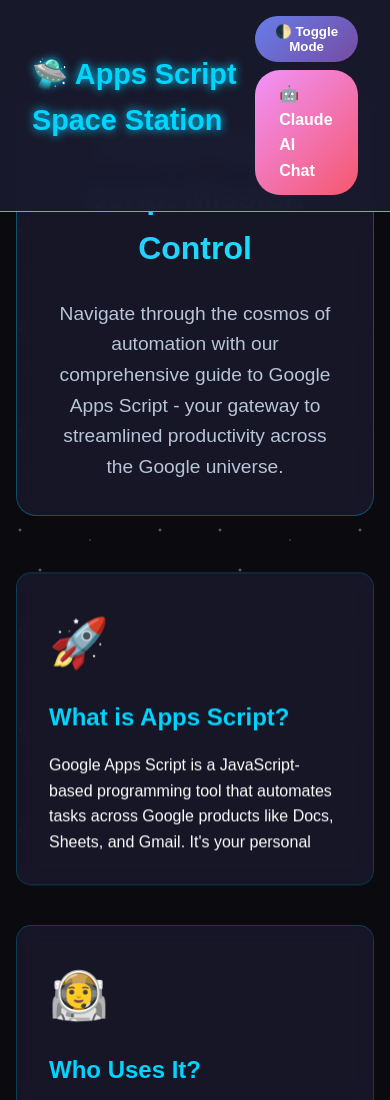
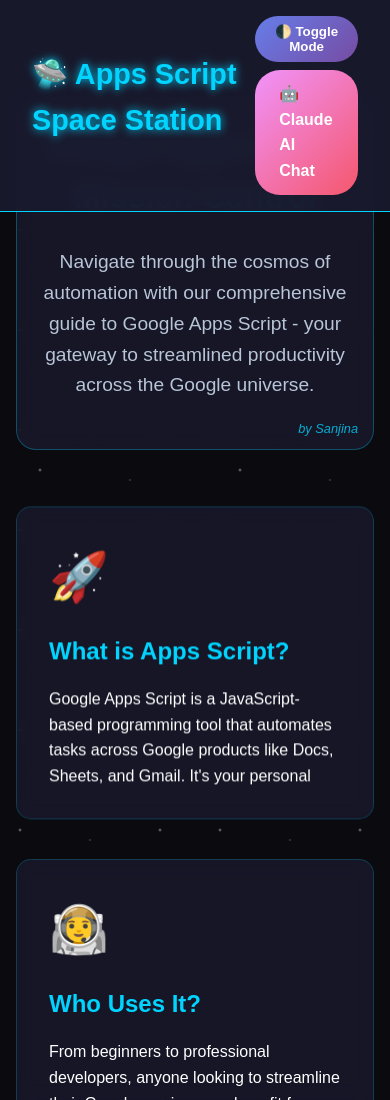
Before and after one commit to ssmoon-debug/AppScript, a plain HTML site: page index.html in a window 390 px wide. Shown: the top 1100 px of the page. Drawn offline with Linux system fonts and the light colour scheme.

Commit message:
Update index.html

```diff
--- a/index.html
+++ b/index.html
@@ -158,6 +158,7 @@
             border-radius: 20px;
             backdrop-filter: blur(10px);
             border: 1px solid rgba(0, 212, 255, 0.3);
+            position: relative;
         }
 
         .hero h1 {
@@ -174,6 +175,23 @@
             color: var(--text-secondary);
             max-width: 600px;
             margin: 0 auto;
+        }
+
+        .author-credit {
+            position: absolute;
+            bottom: 15px;
+            right: 20px;
+            font-size: 0.9rem;
+            color: var(--accent-primary);
+            font-style: italic;
+            opacity: 0.8;
+            transition: all 0.3s ease;
+        }
+
+        .author-credit:hover {
+            opacity: 1;
+            transform: scale(1.05);
+            text-shadow: 0 0 8px var(--accent-primary);
         }
 
         /* Interactive Cards */
@@ -367,6 +385,16 @@
                 font-size: 2rem;
             }
 
+            .hero {
+                padding: 2rem 1.5rem 3rem;
+            }
+
+            .author-credit {
+                bottom: 10px;
+                right: 15px;
+                font-size: 0.8rem;
+            }
+
             .pros-cons {
                 grid-template-columns: 1fr;
             }
@@ -421,6 +449,7 @@
         <section class="hero">
             <h1 class="floating">Google Apps Script Mission Control</h1>
             <p>Navigate through the cosmos of automation with our comprehensive guide to Google Apps Script - your gateway to streamlined productivity across the Google universe.</p>
+            <div class="author-credit">by Sanjina</div>
         </section>
 
         <div class="card-grid">
```
